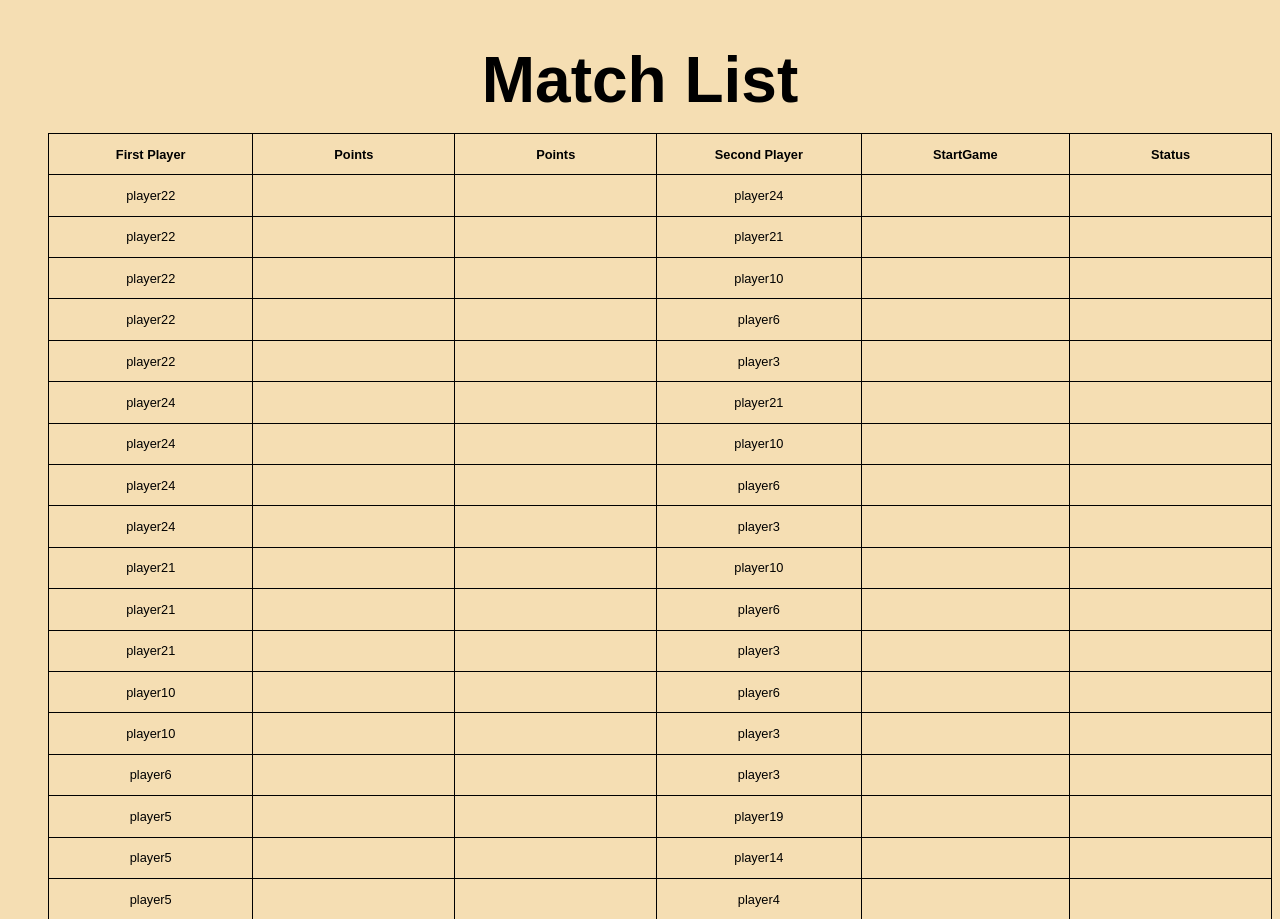
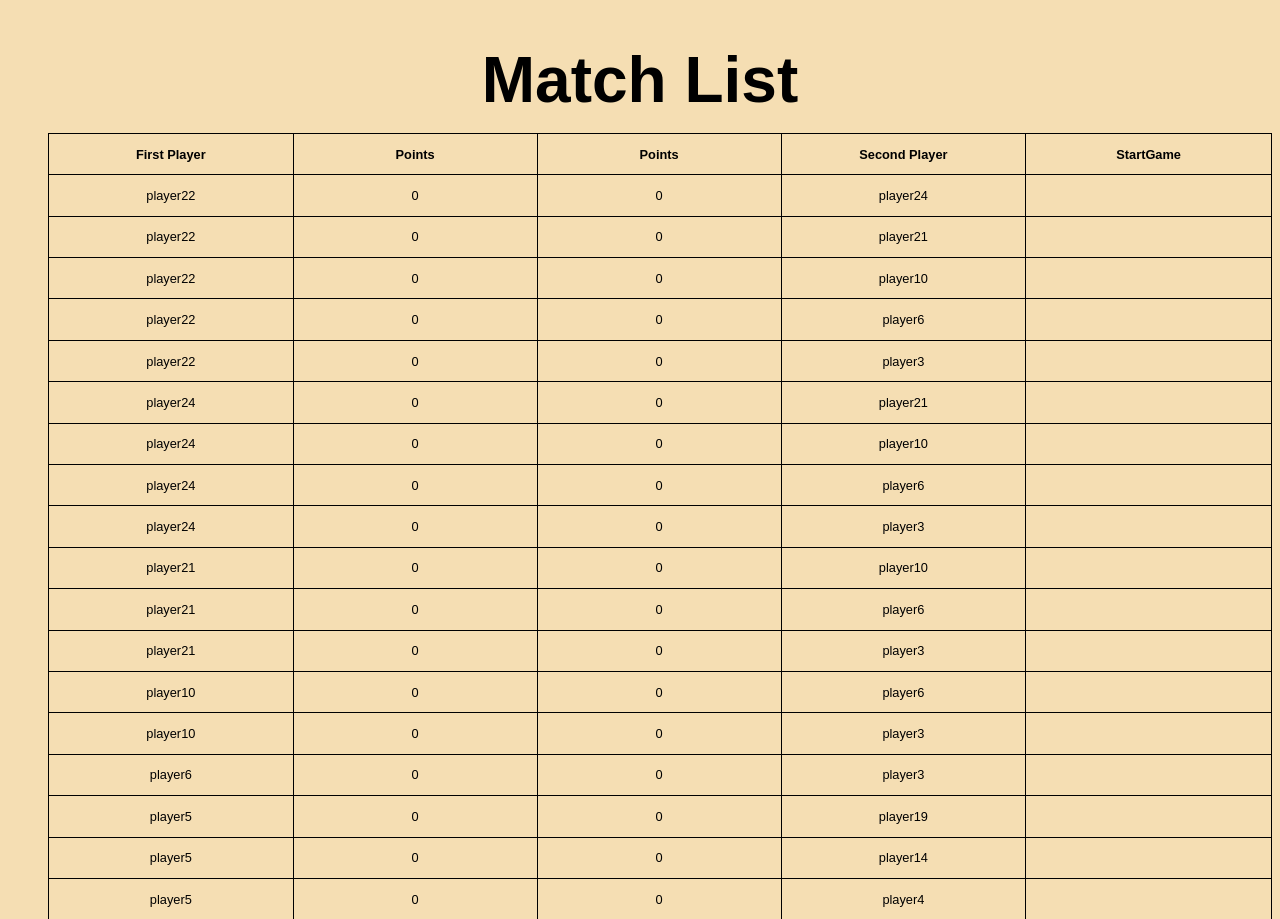
Before and after one commit to Fubiii11/Dart_tournament, a Flask app: page /elimination-round in a window 1280 px wide. Shown: the top 919 px of the page. Run offline with Flask 3, Linux system fonts and the light colour scheme.

Commit message:
added the point logic

```diff
--- a/app.py
+++ b/app.py
@@ -184,27 +184,35 @@ def create_matches_for_groups():
                 db.session.add(match)
     db.session.commit()
 
-"""
-@app.route("/game/result", methods=["POST"])
-def record_result():
-    match_id = request.form['match_id']
-    winner_id = request.form['winner_id']  # This should be the player who won the match
+@app.route("/elimination-round/points/<int:match_id>/<string:player>", methods=["POST"])
+def point_handler(match_id, player):
+    # Get the match by its ID
+    match = Match.query.get_or_404(match_id)
 
-    match = Match.query.get(match_id)
-    if match:
-        match.winner_id = winner_id
-        db.session.commit()
+    # Toggle points for player1 or player2
+    if player == 'player1':
+        if match.player1_points is None:
+            match.player1_points = 1
+        elif match.player1_points == 0:
+            match.player1_points = 1
+        elif match.player1_points == 1:
+            match.player1_points = 2
+        else:
+            match.player1_points = 0
+    elif player == 'player2':
+        if match.player2_points is None:
+            match.player2_points = 1
+        elif match.player2_points == 0:
+            match.player2_points = 1
+        elif match.player2_points == 1:
+            match.player2_points = 2
+        else:
+            match.player2_points = 0
+    # Save changes to db
+    db.session.commit()
 
-        # Update wins and losses
-        winner = GroupPlayer.query.filter_by(player_id=winner_id, group_id=match.group_id).first()
-        loser = GroupPlayer.query.filter_by(player_id=match.player1_id if winner_id == match.player2_id else match.player2_id, group_id=match.group_id).first()
+    #redirect back to the page
+    return redirect("/elimination-round")
 
-        if winner:
-            winner.wins += 1
-        if loser:
-            loser.losses += 1
-        db.session.commit()
-    return redirect(url_for('some_route'))  # Redirect to a route that shows updated matches
-"""
 if __name__ == '__main__':
     app.run(debug=True)
--- a/templates/elimination_round.html
+++ b/templates/elimination_round.html
@@ -17,7 +17,6 @@
             <th>Points</th>
             <th>Second Player</th>
             <th>StartGame</th>
-            <th>Status</th>
         </tr>
     </thead>
     <tbody>
@@ -26,12 +25,18 @@
         <tr class="player_row">
             <td>{{ match.player1.player }}</td>
             <td>
+                <form action="/elimination-round/points/{{match.id}}/player1" method="POST" style="display: inline">
+                    <input type="submit" class="present_status" value="{{match.player1_points or 0}}">
+                </form>
             </td>
             <td>
+                <form action="/elimination-round/points/{{match.id}}/player2" method="POST" style="display: inline">
+                    <input type="submit" class="present_status" value="{{match.player2_points or 0}}">
+                </form>
             </td>
             <td>{{ match.player2.player}}</td>
             <td></td>
-            <td></td>
+
         </tr>
         {% endfor %}
     </tbody>
```
Also changed, not shown: instance/test.db.
